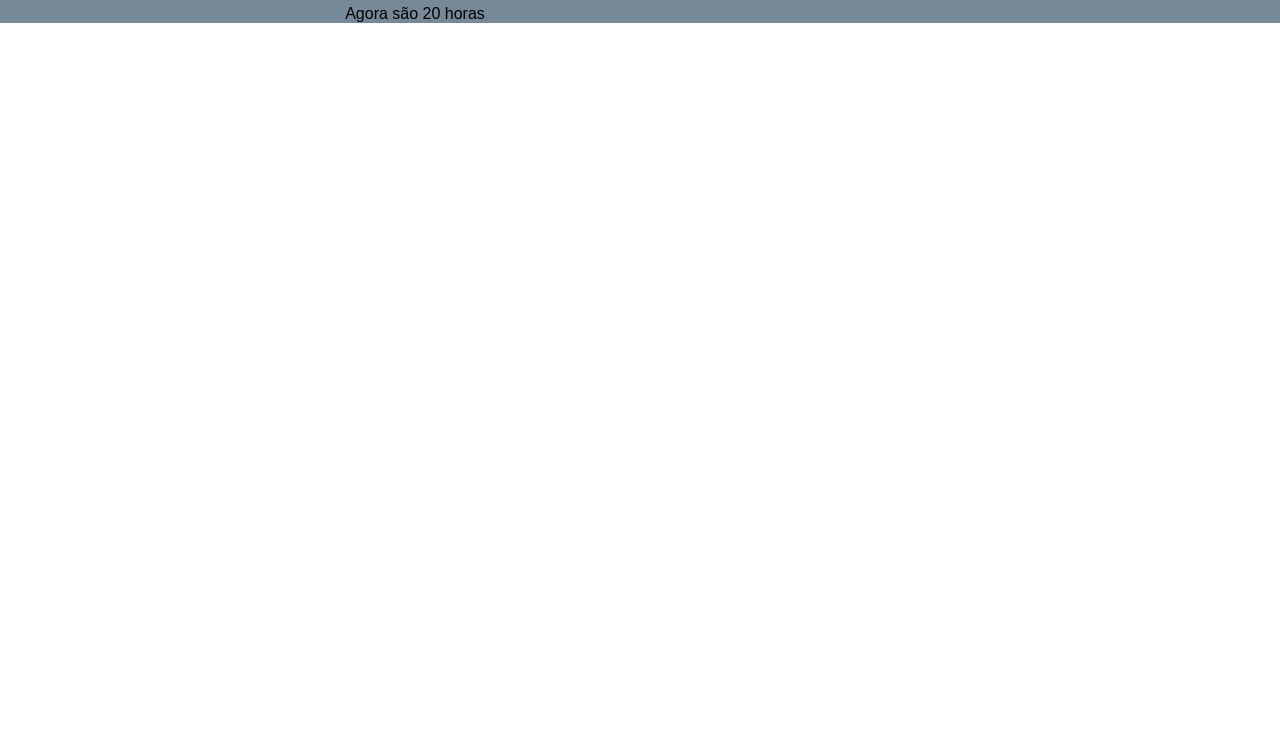
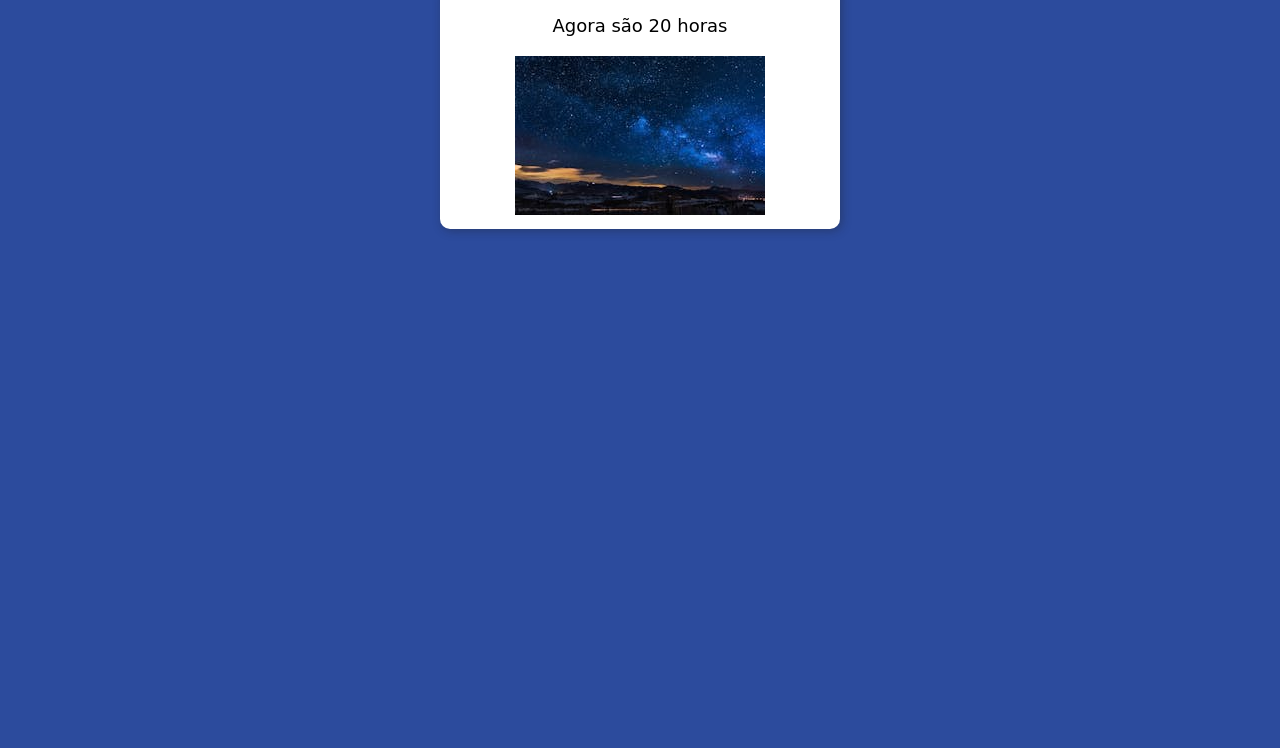
Before and after one commit to luizpq/projeto-horas, a plain HTML site: page index.html in a window 1280 px wide. Shown: the part 52-800 px from the top of the page. Drawn offline with Linux system fonts and the light colour scheme.

Commit message:
Finalizando o projeto

```diff
--- a/index.html
+++ b/index.html
@@ -6,14 +6,14 @@
     <title>Que horas são?</title>
     <link rel="stylesheet" href="style.css">
 </head>
-<body>
+<body onload="carregar()">
     <h1>Hora do Dia</h1>
     <section>
         <div id="horas">
         </div>
 
-        <div id="img">
-
+        <div>
+            <img id="imagem" src="foto-manha.jpg" alt="foto da manhã">
         </div>
     </section>
     <script src="script.js"></script>
--- a/script.js
+++ b/script.js
@@ -1,3 +1,20 @@
-var agora = new Date()
-var hora = agora.getHours()
-horas.innerText += `Agora são ${hora} horas`
+function carregar () {
+   var agora = new Date()
+    var hora = agora.getHours()
+    var img = document.getElementById('imagem')
+
+    horas.innerHTML = `Agora são ${hora} horas`
+    if (hora >= 0 && hora < 12) {
+        img.src = 'foto-manha.jpg'
+        document.body.style.backgroundColor = '#c7ae3ba4'
+    }
+    else if (hora >= 12 && hora < 18) {
+        img.src = "foto-tarde.jpg"
+        document.body.style.backgroundColor = '#bb8013'
+    }
+
+    else{
+        img.src = 'foto-noite.jpg'
+        document.body.style.backgroundColor = '#113591e2'
+    }
+}
--- a/style.css
+++ b/style.css
@@ -9,17 +9,21 @@
 
 h1{
     text-align: center;
+    color: white;
 }
 
 section{
     display: flex;
     justify-content: center;
     align-items: center;
-    align-content: space-between;
+    flex-flow: row wrap;
 
-    background-color: lightslategray;
-
+    box-shadow: 2px 2px 10px rgba(30, 30, 30, 0.342);
+    padding: 10px;
+    width: 400px;
     margin: auto;
+    background-color: white;
+    border-radius: 10px;
 }
 
 div{
@@ -27,3 +31,8 @@ div{
     min-width: 450px;
     text-align: center;
 }
+
+div#horas{
+    font-family: cursive;
+    font-size: 18px;
+}
```
Also changed, not shown: foto-manha.jpg (added), foto-noite.jpg (added), foto-tarde.jpg (added).
